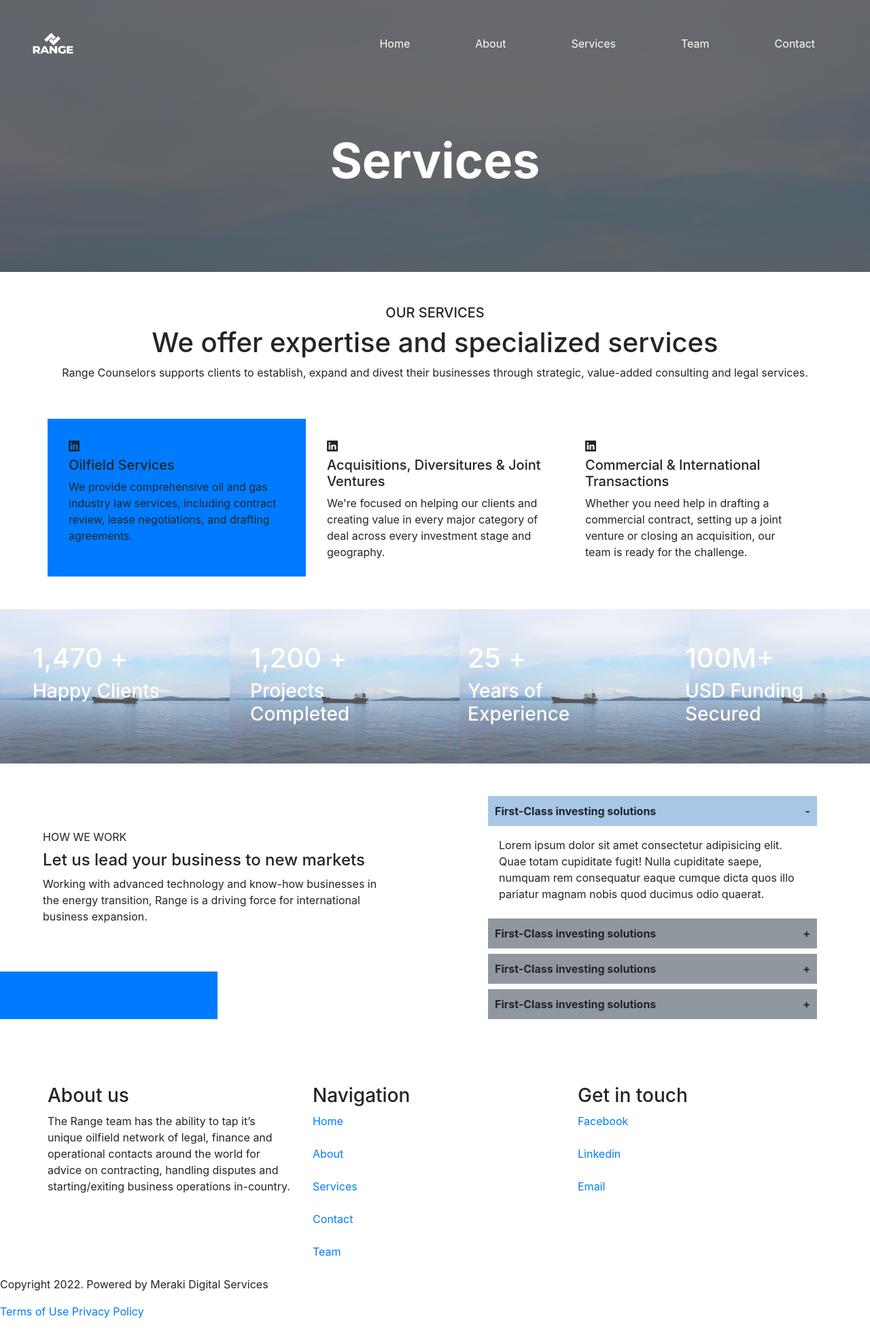
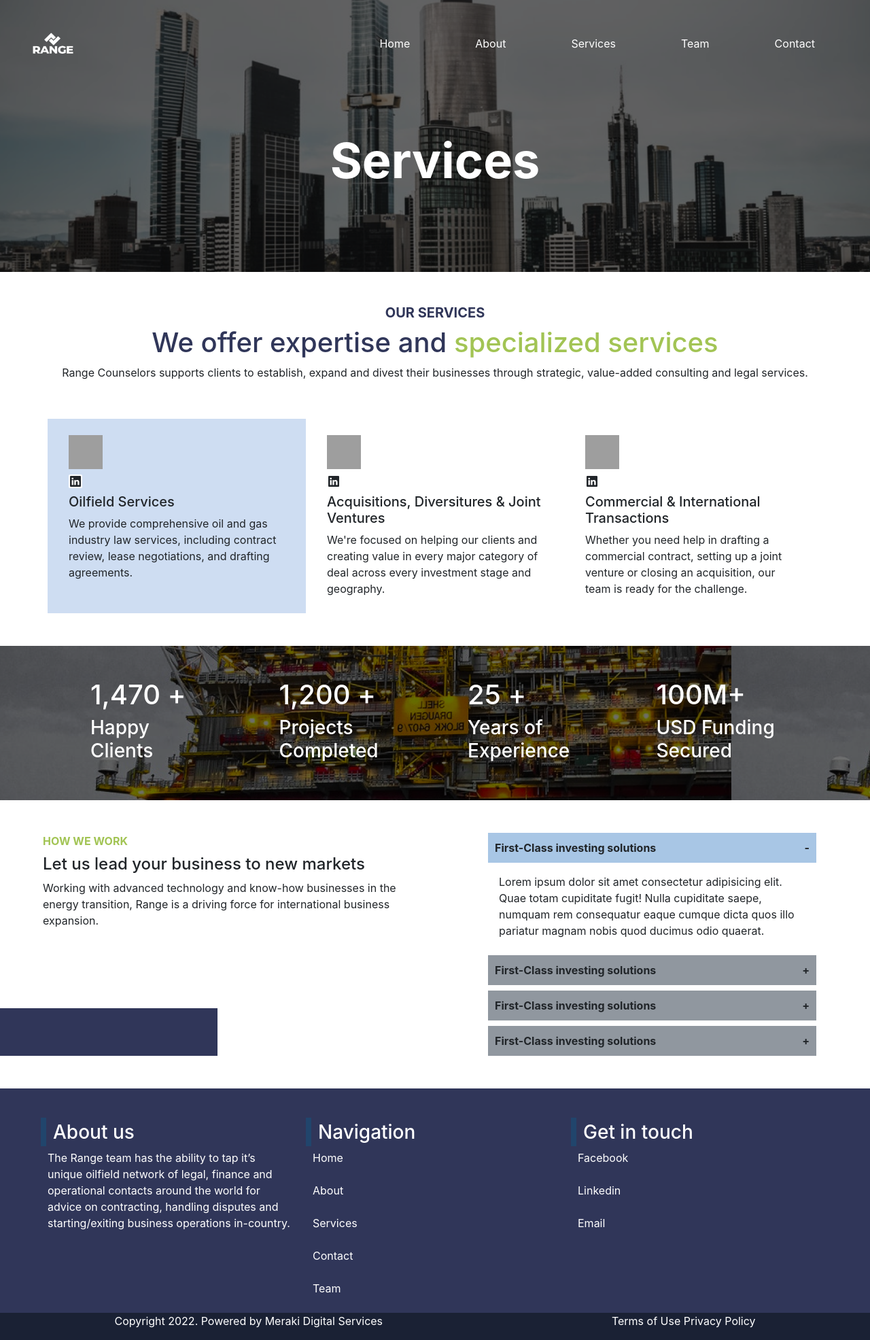
Before and after one commit to merakidigital/range, a PHP site: page /services in a window 1280 px wide. Shown: the whole page at 68% size. Before the commit the page ends 1939 px from the top, so only its background shows below. Run offline with PHP 8.4, Linux system fonts and the light colour scheme; some libraries are stand-ins or nearby versions; grey boxes are pictures that could not be loaded.

Commit message:
services

```diff
--- a/assets/css/main.css
+++ b/assets/css/main.css
@@ -5,7 +5,20 @@
 .c-verde{
     color: #A2C454;
 }
+.c-darkblue{
+    color: #303659;
+}
+.c-green{
+    color: #A2C454;
 
+}
+
+.bg-blue-primary{
+    background-color: #4B83CF45;
+}
+.bg-blue-dark{
+    background-color: #303659;
+}
 
 .bg-principal {
     background-color: #21456c;
@@ -13,6 +26,22 @@
 
 .bg-gris {
     background-color: #f4f4f4;
+}
+
+/**services**/
+
+
+/****/
+.bg-banner {
+    background-color: #0000008f;
+    width: 100%;
+    height: 100%;
+    position: absolute;
+    z-index: 0;
+    top: 0;
+}
+.z1 {
+    z-index: 1;
 }
 
 /***footer**/
--- a/assets/css/mainMobile.css
+++ b/assets/css/mainMobile.css
@@ -50,6 +50,11 @@
         bottom: 15px;
         z-index: -1;
     }
+    /*****/
+    #p-services .banner {
+        background-image: url("./assets/imgs/about.png");
+        background-size: contain;
+    }
 
     /***mobile***/
     .subFooter{
--- a/vistas/services.php
+++ b/vistas/services.php
@@ -5,14 +5,21 @@
     <meta charset="UTF-8">
     <meta http-equiv="X-UA-Compatible" content="IE=edge">
     <meta name="viewport" content="width=device-width, initial-scale=1.0">
-    <title><?= isset($titulo) ? $titulo : "d"  ?></title>
+    <title><?= isset($titulo) ? $titulo : "Service"  ?></title>
     <link rel="stylesheet" href="./assets/local/bootstrap.min.css">
     <link rel="stylesheet" href="https://cdn.jsdelivr.net/npm/bootstrap-icons@1.3.0/font/bootstrap-icons.css">
+    <link rel="stylesheet" href="./assets/css/main.css">
+    <link rel="stylesheet" href="./assets/css/mainMobile.css">
 </head>
 
 <style>
+    .banner {
+        background-image: url("./assets/imgs/about.png");
+        background-size: cover;
+    }
+
     #section-3 {
-        background-image: url("./assets/imgs/home1.jpg");
+        background-image: url("./assets/imgs/services3.png");
         background-size: contain;
     }
 
@@ -48,16 +55,18 @@
 
 
 
-<body class="bg-white ">
-    <section id="section-1" class=" text-center my-5">
-        <h5>OUR SERVICES</h5>
-        <h1>We offer expertise and specialized services</h1>
+<body id="p-services" class="bg-white ">
+    <section id="section-1" class=" text-center my-5 container">
+        <h5 class="font-weight-bold c-darkblue">OUR SERVICES</h5>
+        <h1 class="c-darkblue">We offer expertise and <span class="c-green">specialized services</span></h1>
         <label>Range Counselors supports clients to establish, expand and divest their businesses through strategic, value-added consulting and legal services.</label>
     </section>
+
     <section id="section-2" class=" container">
         <div class="row">
-            <div class="col-12 col-sm-4 bg-primary">
+            <div class="col-12 col-sm-4 bg-blue-primary">
                 <div class="p-3 pt-4 d-flex flex-column">
+                    <img src="./assets/imgs/icons/oil-rig.svg" alt="Services" sizes="" srcset="" class="bg-black" width="50" height="50">
                     <i class="bi bi-linkedin py-2"></i>
                     <h5>Oilfield Services</h5>
                     <label>We provide comprehensive oil and gas industry law services, including contract review, lease negotiations, and drafting agreements.</label>
@@ -65,6 +74,7 @@
             </div>
             <div class="col-12 col-sm-4 ">
                 <div class="p-3 pt-4 d-flex flex-column">
+                    <img src="./assets/imgs/icons/acquisitions.svg" alt="Services" sizes="" srcset="" class="bg-black" width="50" height="50">
                     <i class="bi bi-linkedin py-2"></i>
                     <h5>Acquisitions, Diversitures & Joint Ventures</h5>
                     <label>We're focused on helping our clients and creating value in every major category of deal across every investment stage and geography.</label>
@@ -72,6 +82,7 @@
             </div>
             <div class="col-12 col-sm-4 ">
                 <div class="p-3 pt-4 d-flex flex-column">
+                    <img src="./assets/imgs/icons/transactions.svg" alt="Services" sizes="" srcset="" class="bg-black" width="50" height="50">
                     <i class="bi bi-linkedin py-2"></i>
                     <h5>Commercial & International Transactions</h5>
                     <label>Whether you need help in drafting a commercial contract, setting up a joint venture or closing an acquisition, our team is ready for the challenge.</label>
@@ -79,40 +90,46 @@
             </div>
         </div>
     </section>
-    <section id="section-3" class=" text-white my-5">
-        <div class="row m-0">
-            <div class="col-12 col-sm-3 p-5">
+    <section id="section-3" class=" text-white my-5 position-relative">
+        <div class="container">
+
+            <div class="row m-0 ">
+                <div class="col-12 col-sm-3 p-5 z1">
                     <h1>1,470 +</h1>
                     <h3>Happy Clients</h3>
                 </div>
-            <div class="col-12 col-sm-3 p-5">
+                <div class="col-12 col-sm-3 p-5 z1">
                     <h1>1,200 +</h1>
                     <h3>Projects Completed</h3>
                 </div>
-            <div class="col-12 col-sm-3 p-5">
+                <div class="col-12 col-sm-3 p-5 z1">
                     <h1>25 +</h1>
                     <h3>Years of Experience</h3>
                 </div>
-            <div class="col-12 col-sm-3 p-5">
+                <div class="col-12 col-sm-3 p-5 z1">
                     <h1>100M+</h1>
                     <h3>USD Funding Secured</h3>
                 </div>
             </div>
+
+        </div>
+
+        <div class="bg-banner"></div>
 
     </section>
     <section class="section-4 mb-5">
         <div class="row m-0">
 
             <div id="s-4_1" class="col-12 col-sm-6">
-                <div class="container p-5">
+                <div class="container pl-3 pl-sm-5">
 
-                    <label>HOW WE WORK</label>
+                    <label class="c-green font-weight-bold">HOW WE WORK</label>
                     <h4>Let us lead your business to new markets</h4>
                     <p>Working with advanced technology and know-how businesses in the energy transition, Range is a driving force for international business expansion.</p>
                 </div>
                 <div class="row">
 
-                    <div class="col-12 col-sm-6 bg-primary" style="height: 70px;">
+                    <div class="col-12 col-sm-6 bg-blue-dark" style="height: 70px;">
 
                     </div>
                     <div class="col-12 col-sm-6">
@@ -122,8 +139,8 @@
                 </div>
             </div>
             <div id="s-4_2" class="col-12 col-sm-6">
-                <div class="container">
-                    <div class="acordeon  px-5 ">
+                <div class="container pr-3 plr-sm-5">
+                    <div class="acordeon  px-sm-5 ">
                         <div class="acordeon-titulo font-weight-bold activo">
                             First-Class investing solutions
                             <span class="font-weight-bold" data-acordeon="1">-</span>
```
Also changed, not shown: vistas/about.php (+3 -23 lines), assets/imgs/services3.png (added). Lines whose indentation alone changed are shown as unchanged.
